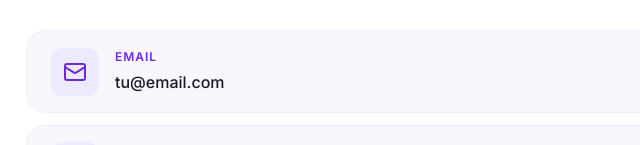
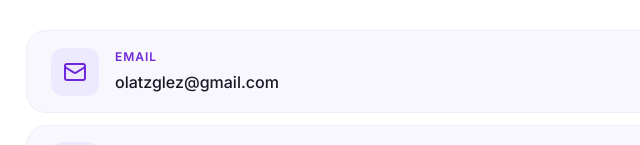
Before and after one commit to olatzglez/portfolio, a React (Vite) app: page / in a window 1280 px wide. Shown: the part 3741-3886 px from the top of the page, without its empty margins (294-934 px from the left). Built offline with nearby package versions, Linux system fonts and the light colour scheme.

Commit message:
Cambios en Contacto

```diff
--- a/src/components/Contact/Contact.jsx
+++ b/src/components/Contact/Contact.jsx
@@ -18,7 +18,7 @@ export default function Contact() {
 
           <div className={styles.links}>
             <a
-              href="mailto:tu@email.com" // TODO: reemplaza con tu email real
+              href="olatzglez@gmail.com"
               className={styles.contactLink}
               aria-label="Enviar email a Olatz González"
             >
@@ -27,7 +27,7 @@ export default function Contact() {
               </span>
               <span className={styles.contactText}>
                 <span className={styles.contactLabel}>Email</span>
-                <span className={styles.contactValue}>tu@email.com</span>
+                <span className={styles.contactValue}>olatzglez@gmail.com</span>
               </span>
             </a>
 
```
